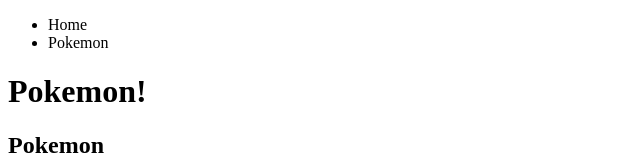
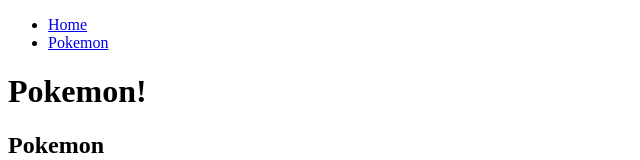
Before and after one commit to Ali-Hassan-2000/react-router-dom, a React app: page /pokemon/1 in a window 1280 px wide. Shown: the top 160 px of the page, without its empty margins (0-640 px from the left). Built offline with nearby package versions, Linux system fonts and the light colour scheme; the HTML template or start-up script is replaced by a standard one.

Commit message:
use Link in  Nav-component

```diff
--- a/src/components/NavBar/NavBar.jsx
+++ b/src/components/NavBar/NavBar.jsx
@@ -1,9 +1,11 @@
+import { Link } from 'react-router';
+
 const NavBar = () => {
   return (
     <nav>
       <ul>
-        <li>Home</li>
-        <li>Pokemon</li>
+        <li> <Link to='/'>Home</Link> </li>
+        <li> <Link to='/pokemon'>Pokemon</Link> </li>
       </ul>
     </nav>
   );
```
